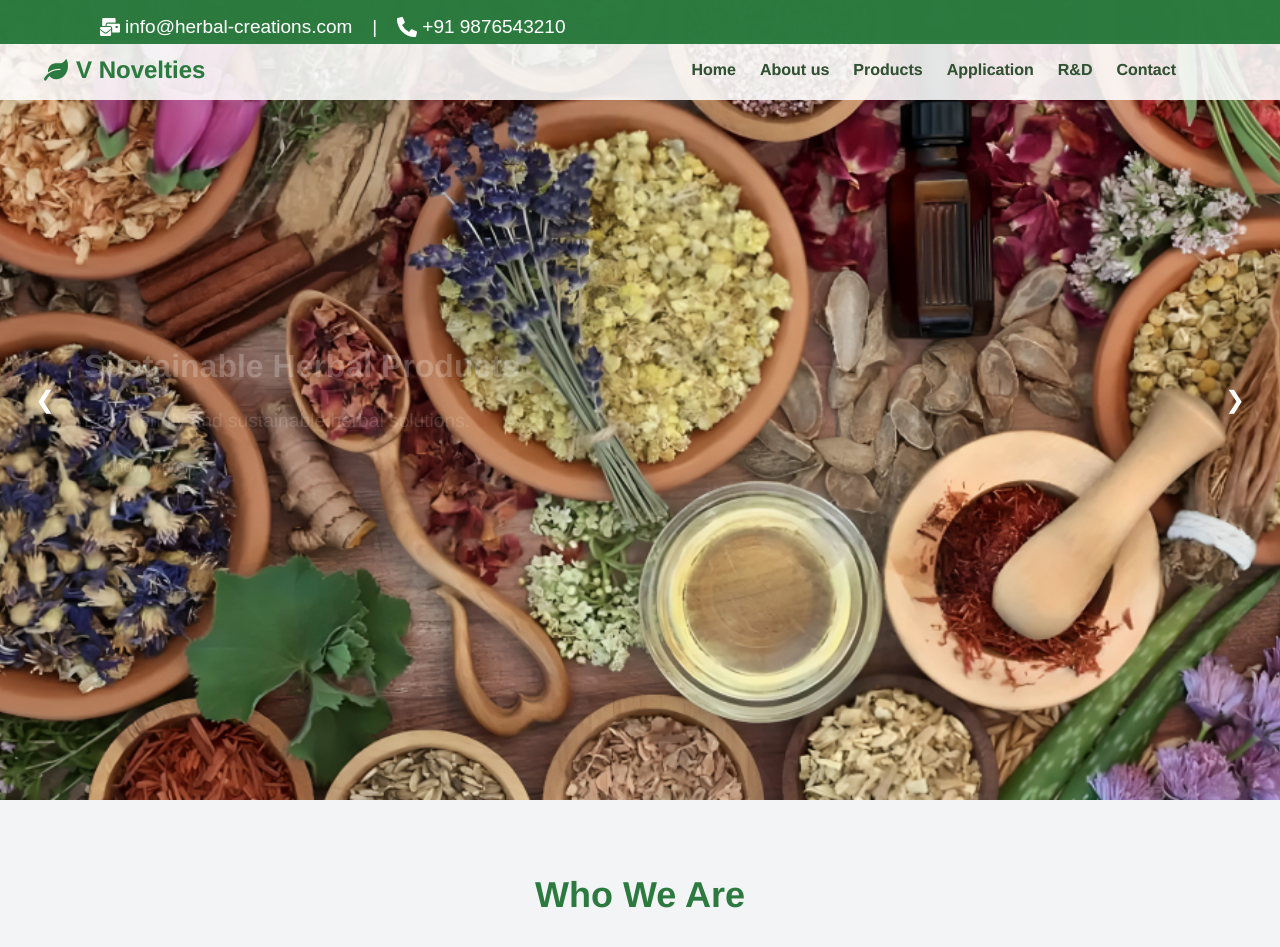
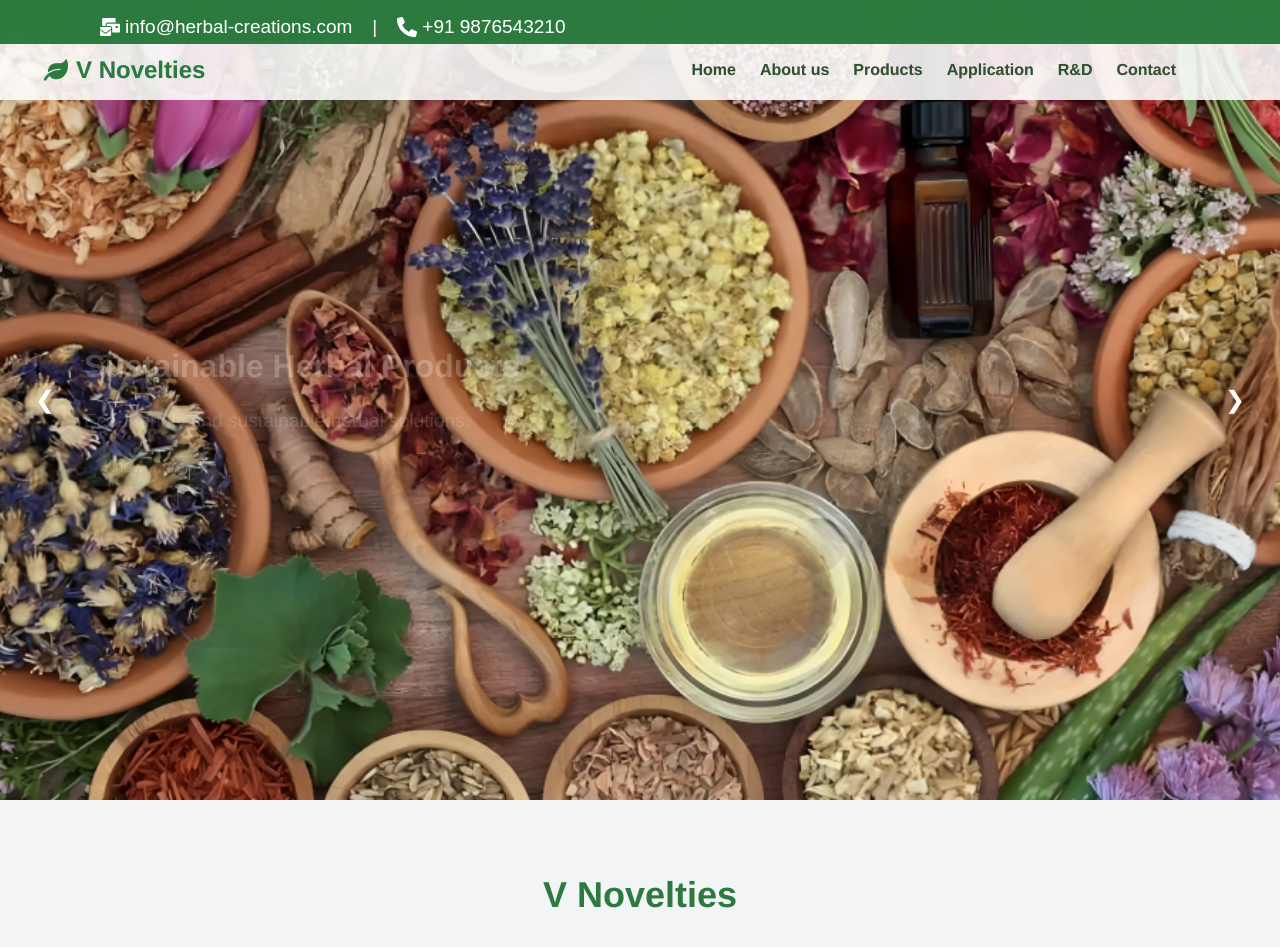
Before and after one commit to taskitminds/V-novelties, a React (Create React App) app: page / in a window 1280 px wide. Shown: the top 947 px of the page. Built offline with nearby package versions, Linux system fonts and the light colour scheme.

Commit message:
pull commit

```diff
--- a/src/pages/Home/HomePage.js
+++ b/src/pages/Home/HomePage.js
@@ -97,7 +97,7 @@ const HomePage = () => {
   const { ref, inView } = useInView({ triggerOnce: true, threshold: 0.5 });
   const [typedText, setTypedText] = useState("");
   const fullText =
-    "Who We Are";
+    "V Novelties";
 
   useEffect(() => {
     if (inView) {
```
